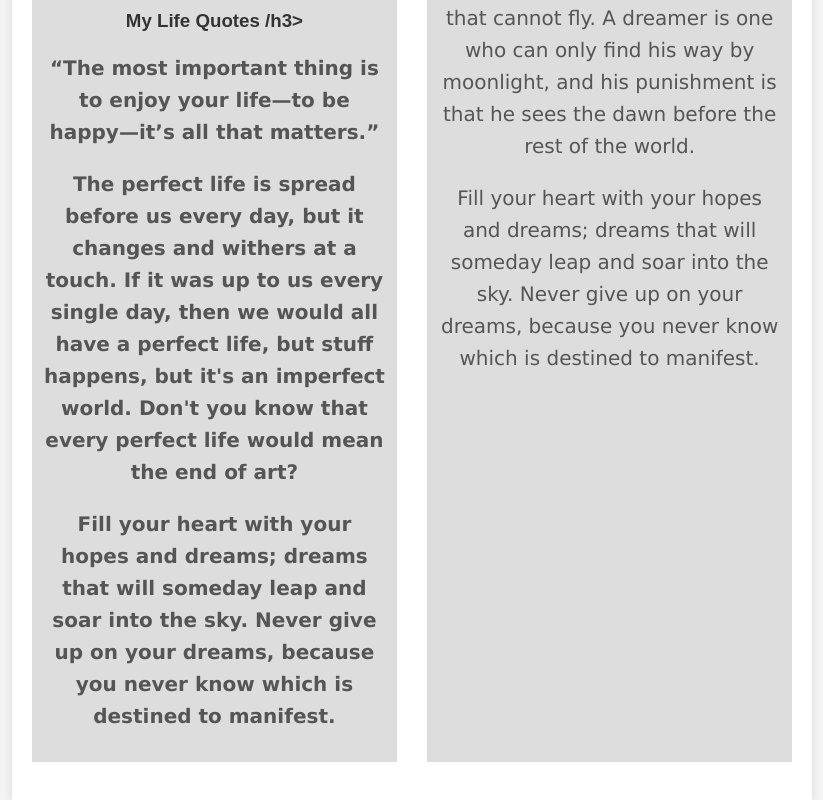
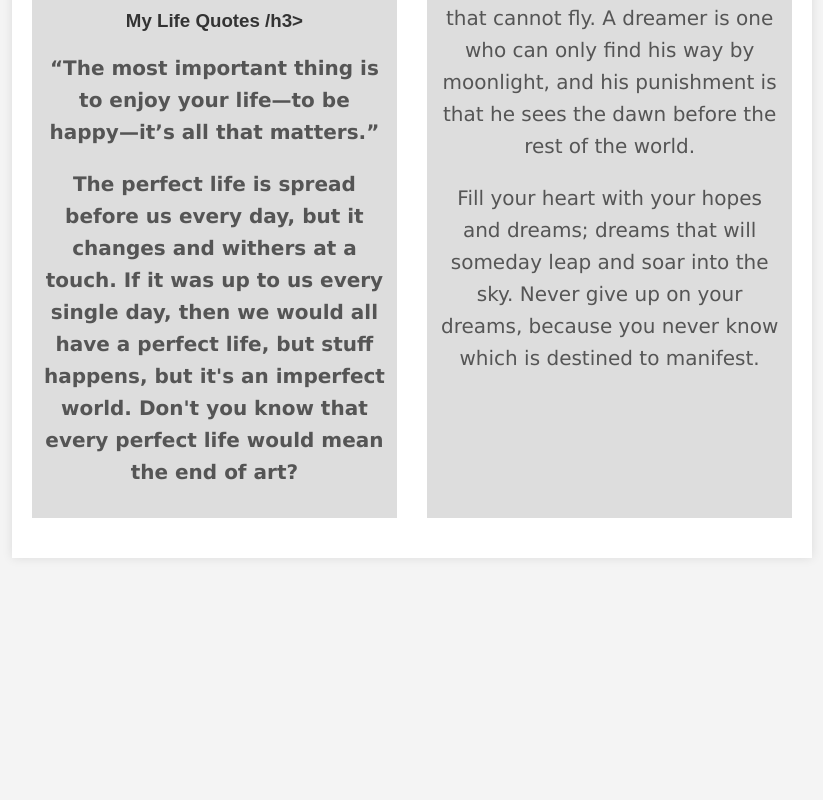
Before and after one commit to Michelheart/MichelleD, a plain HTML site: page index.html in a window 1280 px wide. Shown: the part 3400-4200 px from the top of the page, without its empty margins (228-1051 px from the left). After the commit the page ends 3988 px from the top, so only its background shows below. Drawn offline with Linux system fonts and the light colour scheme.

Commit message:
Update index.html

```diff
--- a/index.html
+++ b/index.html
@@ -445,8 +445,8 @@ document.getElementById("defaultOpen").click();
         <p>“The most important thing is to enjoy your life—to be happy—it’s all that matters.”</p>
           <p>The perfect life is spread before us every day, but it changes and withers at a touch. If it was up to us every single day, then we would all have a perfect life, but stuff happens, but it's an imperfect world. Don't you know that every perfect life would mean the end of art?
 </p>
-     <p>Fill your heart with your hopes and dreams; dreams that will someday leap and soar into the sky. Never give up on your dreams, because you never know which is destined to manifest.</p>
       </div>
+
       <div class="project">
         <img src="miss.jpg" alt="miss">
         <h3>My Dreams Quotes </h3>
```
